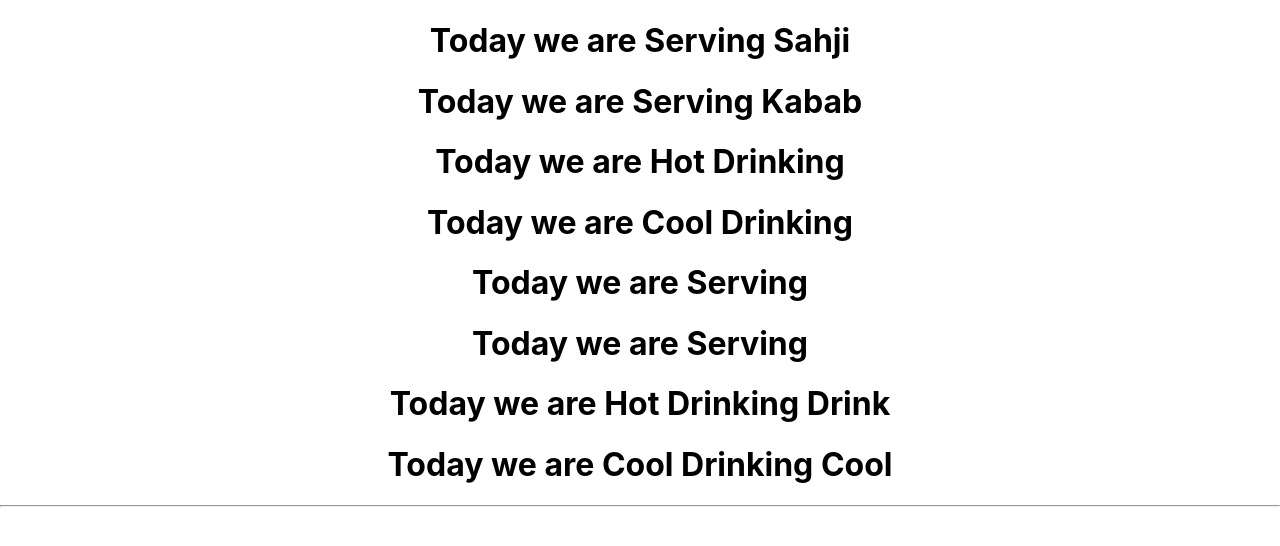
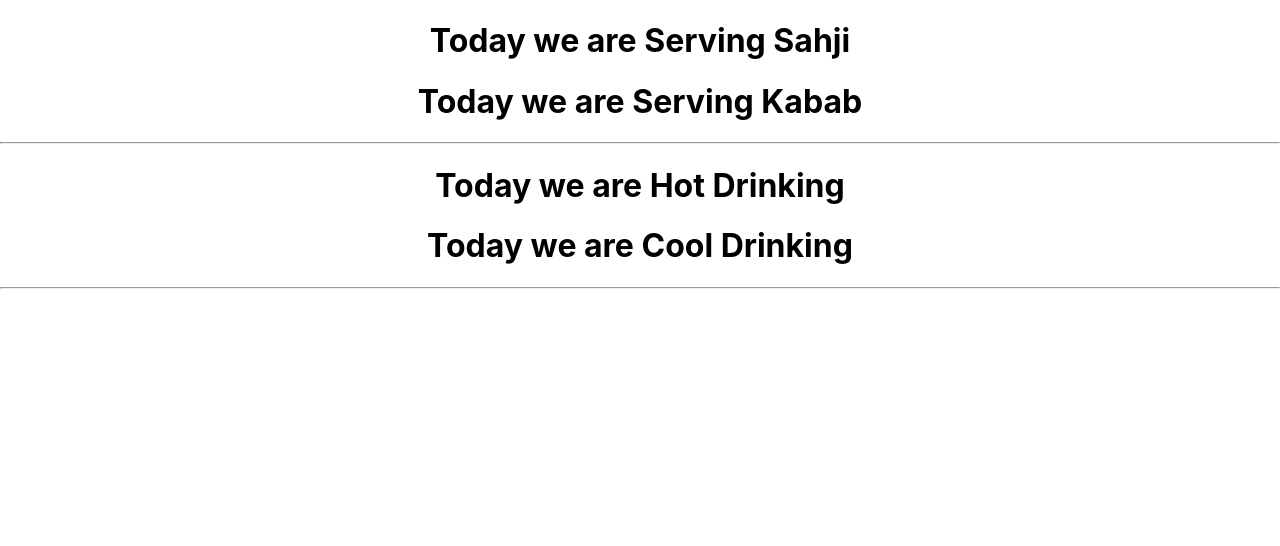
Before and after one commit to ismardoi2001/react-assignment2, a React (Create React App) app: page / in a window 1280 px wide. Shown: the top 546 px of the page. Built offline with nearby package versions, Linux system fonts and the light colour scheme.

Commit message:
update task

```diff
--- a/src/App.js
+++ b/src/App.js
@@ -7,7 +7,7 @@ function App(){
     <div className ="App">
     {/*<dinner></dinner>*/}
     <Dinner dishName ="Sahji" SweetDish="Kabab"/>
-    <Dinner MyDrink ="Drink" youDrink="Cool"/>
+
     <hr/>
     </div>
   );
--- a/src/dinner.js
+++ b/src/dinner.js
@@ -5,6 +5,7 @@ function Dinner (props) {
         <div>
         <h1> Today we are Serving {props.dishName}</h1>
         <h1> Today we are Serving {props.SweetDish}</h1>
+        <hr/>
         <h1>Today we are Hot Drinking {props.MyDrink}</h1>
         <h1>Today we are Cool Drinking {props.youDrink}</h1>
         </div>
```
